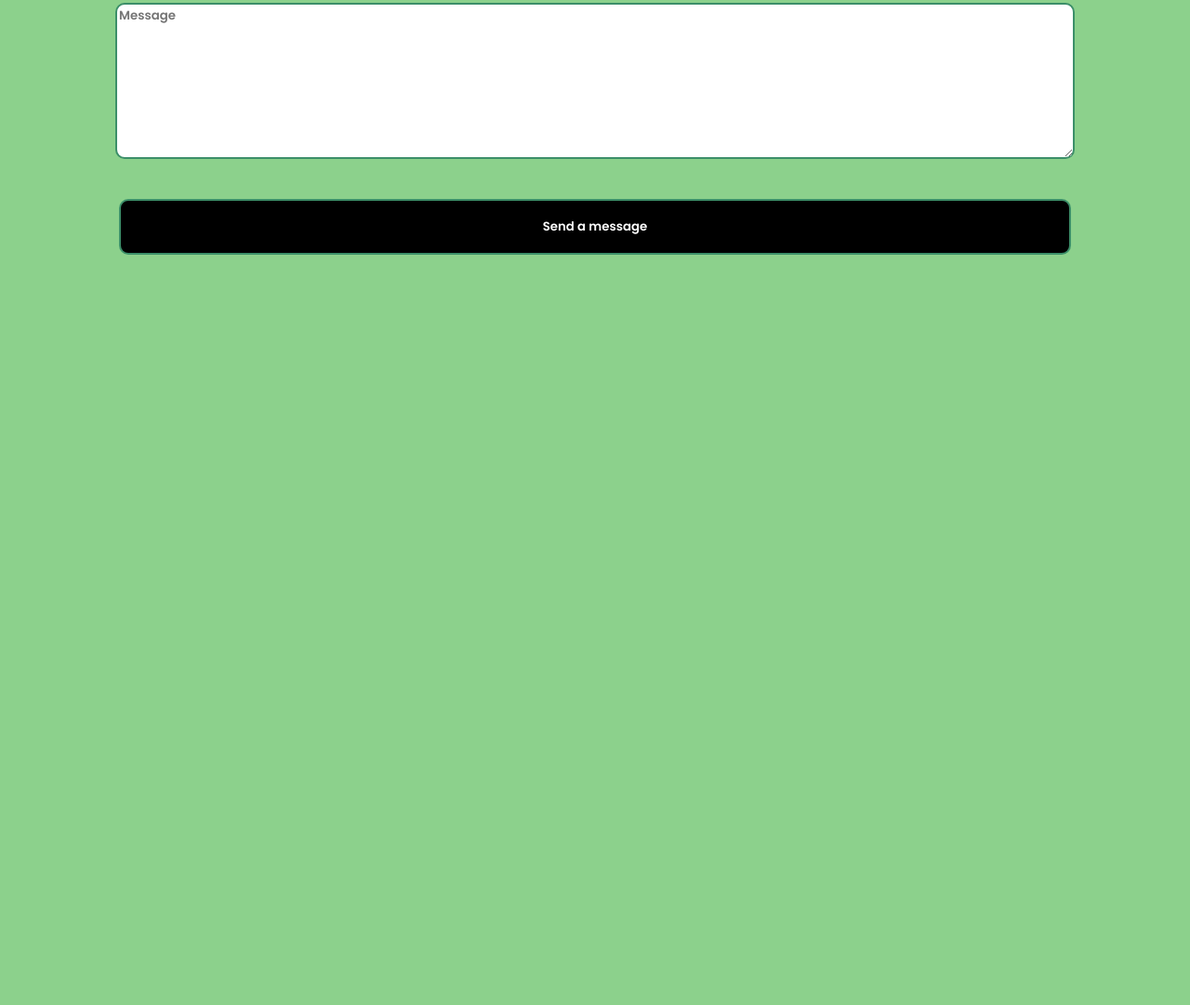
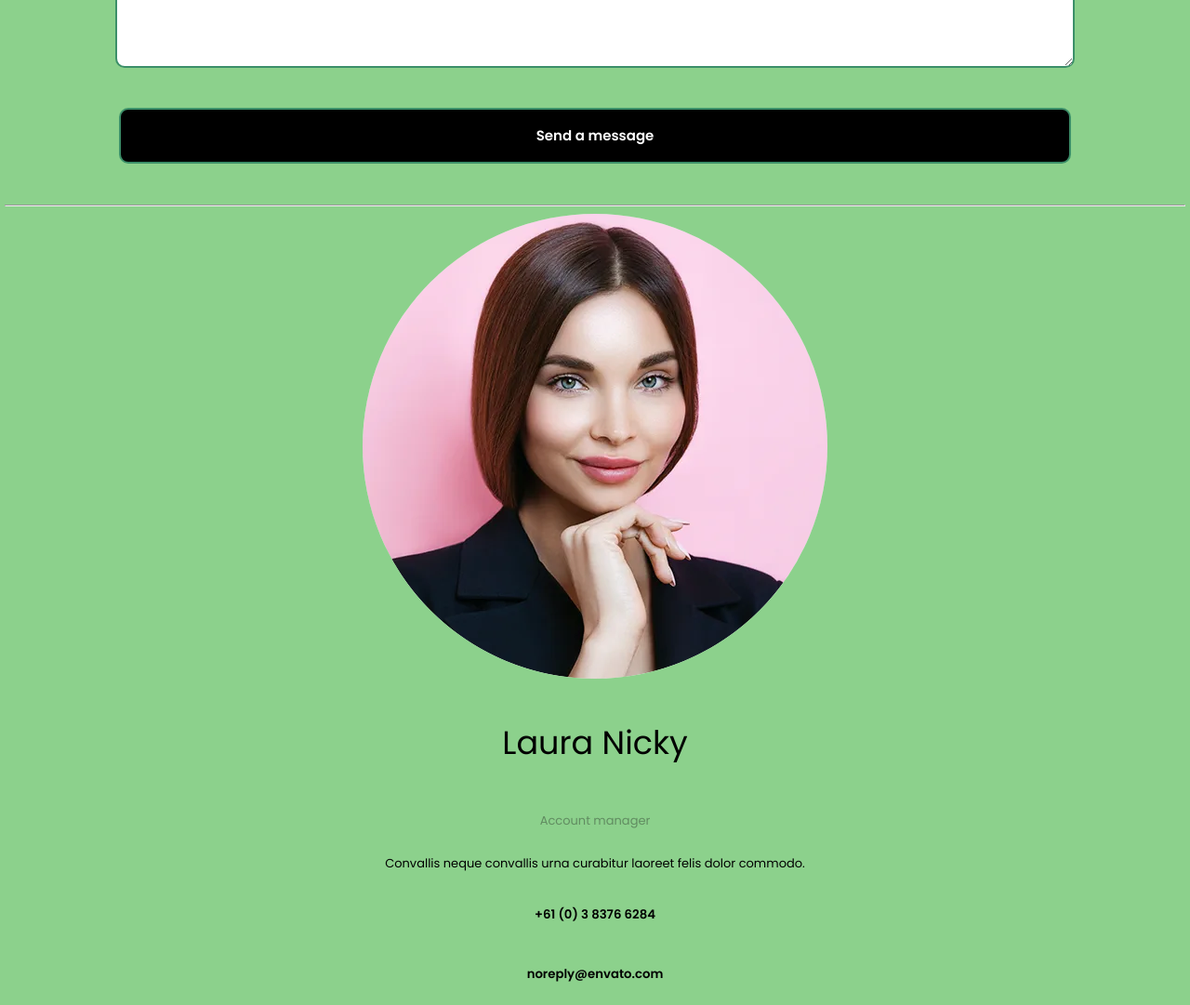
Before and after one commit to MehrdadPashaei/BeTheme-Project, a plain HTML site: page html/contact.html in a window 1280 px wide. Shown: the part 682-1763 px from the top of the page at 93% size. Before the commit the page ends 992 px from the top, so only its background shows below. Drawn offline with Linux system fonts and the light colour scheme.

Commit message:
second section added

```diff
--- a/html/contact.html
+++ b/html/contact.html
@@ -6,7 +6,7 @@
     <title>Document</title>
     <link rel="preconnect" href="https://fonts.googleapis.com">
 <link rel="preconnect" href="https://fonts.gstatic.com" crossorigin>
-<link href="https://fonts.googleapis.com/css2?family=Poppins:wght@100;600&display=swap" rel="stylesheet">
+<link href="https://fonts.googleapis.com/css2?family=Poppins:wght@100;200;300;400;500;600&display=swap" rel="stylesheet">
 <link rel="stylesheet" href="../css/main.css">
 </head>
 <body>
@@ -14,8 +14,7 @@
 
     <div class="title">
         <div>
-            <h1 class="title__h1">Contact with us <br>
-                if you need help <br> or just want to <br> say hello</h1>
+            <h1 class="title__h1">Contact with us if you need help or just want to say hello</h1>
                 <span class="title__p"></span>
         </div>
 
@@ -34,6 +33,17 @@
 
 
 
+    <div class="secondSection">
+        <hr>
+        <div class="imageContainer"><img src="../assets/images/agency7-about-pic5.png" alt="" class="secondSection_image"></div>
+        <div class="secondSection__div"><h3>Laura Nicky</h3></div>
+        <div class="secondSection__div"><p class="position">Account manager</p></div>
+        <div class="secondSection__div"><p class="accountManagerInto">Convallis neque convallis urna curabitur laoreet felis dolor commodo.</p></div>
+        <div class="secondSection__div"><h5><a href="tel:+61383766284">+61 (0) 3 8376 6284</a></h5></div>
+        <div class="secondSection__div"><h5><a href="noreply@envato.com">noreply@envato.com</a></h5></div>
+    </div>
+
+
 </div>
 </body>
 </html>
--- a/styles/scss/_base.scss
+++ b/styles/scss/_base.scss
@@ -5,8 +5,6 @@ $mfont: 'Poppins', sans-serif;
 body{
     background-color: $contact-backgound-color;
     .page{
-
-
             position: absolute;
             top: 0;
             right: 0;
@@ -14,13 +12,16 @@ body{
             left: 0;
             font-family: $mfont;
             .title{
+                margin: auto;
                 text-align: center;
-                width: 100%;
-
+                width: 70%;
+                .title_h1{
+                    font-size: 160px;
+                    font-weight: 600;
+                }
                 .title__p{
-                    font-weight: 600;
-
-
+                    font-size: 15px;
+                    font-weight: 300;
                 }
             }
 
@@ -44,7 +45,8 @@ body{
                         border-style: solid;
                         border-color:$contact-border-color;
                         font-family: $mfont;
-                        font-weight: 600;
+                        font-weight: 300;
+                        font-size: 15px;
                         border-width: 2.5px;
                         margin-left: auto;
                         margin-right: auto;
@@ -63,25 +65,42 @@ body{
             }
 
             .secondSection{
-                background-color: red;
+               hr{
+                width: 99vw;
+                height:0.1px;
+               }
                 display: flex;
                 align-items: center;
                 flex-direction: column;
-                gap:5px;
+                gap:0px;
+
                 .imageContainer{
-                    background-color: blue;
-                    max-width: 50%;
+
+                    max-width: 90%;
                     .secondSection_image{
                         border-radius: 50%;
-                        max-width: 90%;
+                        max-width: 100%;
                     }
                 }
                 .secondSection__div{
-                    margin: 0px;
+
                     display: inline-block;
                     background-color: #8CD18C;
-                    .accountManagerInto{
+                    h3{
+                        font-size: 35px;
+                        font-weight: 400;
+                    }
+                    .position{
+                        color: #618C61;
+                    }
+                    p{
+                        font-size: 13px;
+                        font-weight: 400;
                         text-align: center;
+                    }
+                    a{
+                        text-decoration: none;
+                        color: black;
                     }
                 }
 
```
Also changed, not shown: css/main.css, 1 other file.
